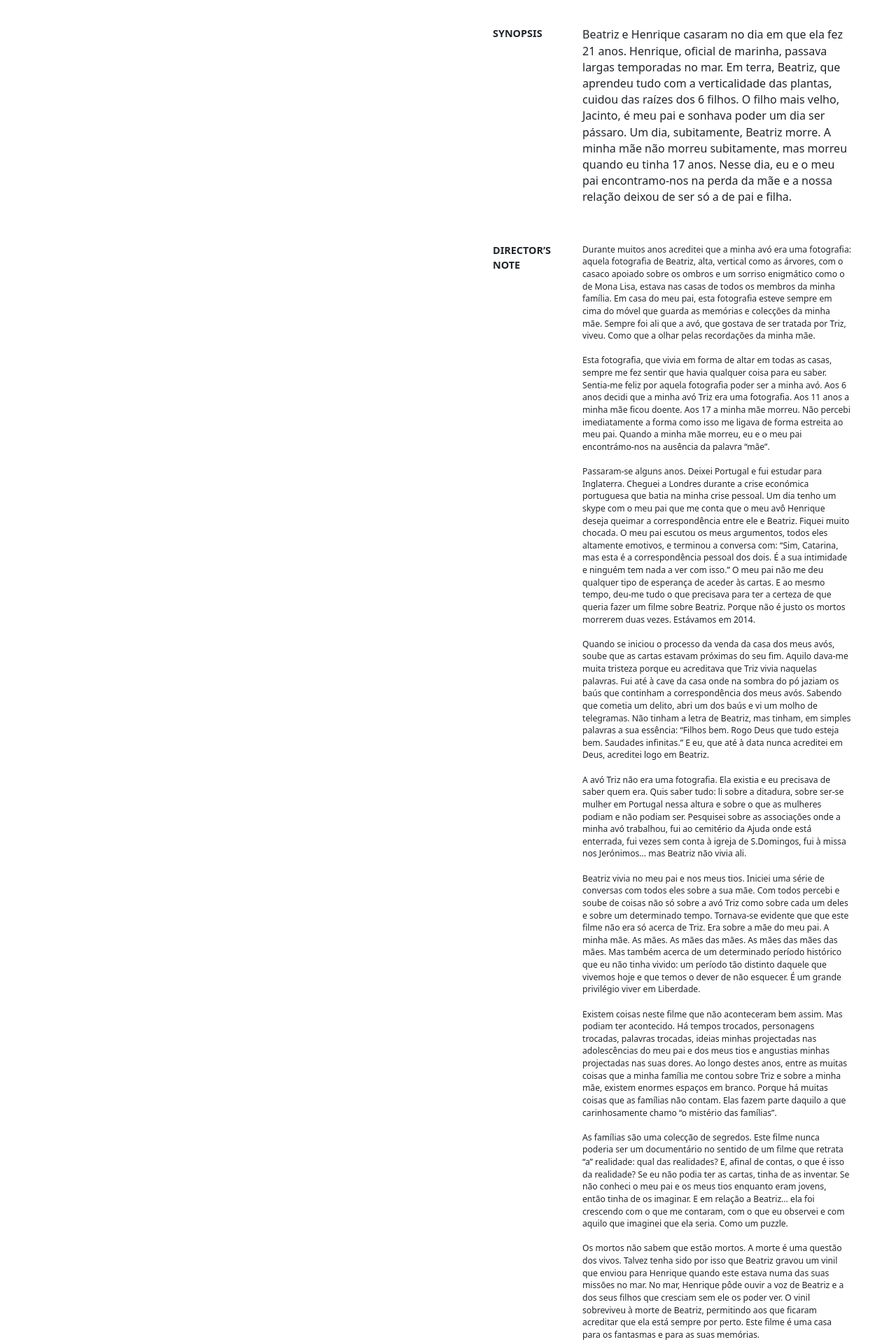
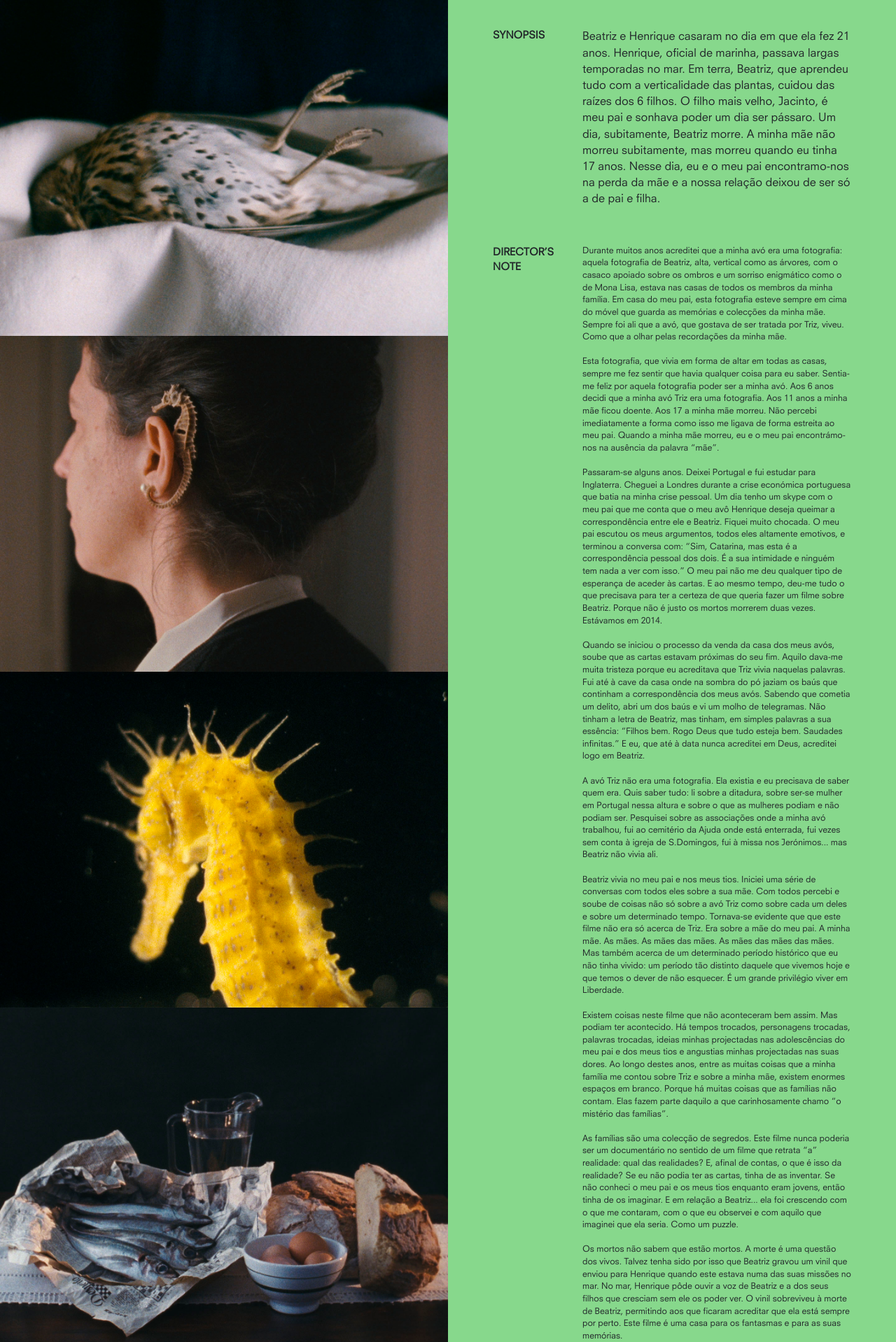
Before and after one commit to mnvnery/metamorfose, a Jekyll site: the page built from sobre.html, in a window 1280 px wide. Shown: the top 1918 px of the page at 70% size. Built offline with Jekyll 4.4.1, drawn with Linux system fonts in a browser that asks for light colours; nearby versions of some CDN libraries.

```diff
--- a/_includes/head.html
+++ b/_includes/head.html
@@ -1,10 +1,12 @@
 <title>{{ site.title }}</title>
 <meta charset="UTF-8">
 <meta name="viewport" content="width=device-width, initial-scale=1.0">
-<link rel="stylesheet" type="text/css" href="{{ site.baseurl }}/assets/css/styles.css">
+
 <script src="{{ site.baseurl }}/assets/js/language.js" defer></script>
 <script src="{{ site.baseurl }}/assets/js/javascript.js" defer></script>
 <link rel="stylesheet" href="https://cdnjs.cloudflare.com/ajax/libs/font-awesome/4.7.0/css/font-awesome.min.css">
 <script src="https://ajax.googleapis.com/ajax/libs/jquery/3.5.1/jquery.min.js"></script>
+<script src="https://ajax.googleapis.com/ajax/libs/jqueryui/1.11.4/jquery-ui.min.js" type="text/javascript"></script>
 <link href="https://cdn.jsdelivr.net/npm/bootstrap@5.1.0/dist/css/bootstrap.min.css" rel="stylesheet" integrity="sha384-KyZXEAg3QhqLMpG8r+8fhAXLRk2vvoC2f3B09zVXn8CA5QIVfZOJ3BCsw2P0p/We" crossorigin="anonymous">
+<link rel="stylesheet" type="text/css" href="{{ site.baseurl }}/assets/css/styles.css">
 <script src="https://cdn.jsdelivr.net/npm/bootstrap@5.1.0/dist/js/bootstrap.bundle.min.js" integrity="sha384-U1DAWAznBHeqEIlVSCgzq+c9gqGAJn5c/t99JyeKa9xxaYpSvHU5awsuZVVFIhvj" crossorigin="anonymous"></script>
--- a/_sass/2-layouts/index.sass
+++ b/_sass/2-layouts/index.sass
@@ -1,62 +1,62 @@
 .disable
-  display: none
+    display: none
 
 
 /* fonts */
 .caps-title
-  font-size: 80%
+    font-size: 80%
 
 
 p
-  line-height: 1.45
+    line-height: 1.45
 
 
 .credits-container p
-  line-height: 1.5
-  margin: 0.4em 0
+    line-height: 1.5
+    margin: 0.4em 0
 
 /* navbar */
 
 .topnav
-  background-color: #87D88C
-  overflow: hidden
-  font-family: Neuzeit, sans-serif
-  letter-spacing: 0.05em
+    background-color: #87D88C
+    overflow: hidden
+    font-family: Neuzeit, sans-serif
+    letter-spacing: 0.05em
 
 
 .topnav a
-  float: left
-  display: block
-  color: black
-  text-align: center
-  padding: 14px 16px
-  text-decoration: none
+    float: left
+    display: block
+    color: black
+    text-align: center
+    padding: 14px 16px
+    text-decoration: none
 
 
 .topnav a:hover
-  color: black
+    color: black
 
 
 .topnav a.active
-  background-color: #87D88C
-  color: black
-  font-family: NEONATA, sans-serif
-  letter-spacing: 0.18em
-  text-align: left
-  -webkit-text-stroke: 1.5px black
-  line-height: 1.5
-  padding: 9px 16px
+    background-color: #87D88C
+    color: black
+    font-family: NEONATA, sans-serif
+    letter-spacing: 0.18em
+    text-align: left
+    -webkit-text-stroke: 1.5px black
+    line-height: 1.5
+    padding: 9px 16px
 
 
 .topnav .icon
-  display: none
+    display: none
 
 
 .menu-container
-  display: flex
-  justify-content: space-between
-  align-items: center
-  margin: 0 1vw
+    display: flex
+    justify-content: space-between
+    align-items: center
+    margin: 0 1vw
 
 
 /* sidebar */
@@ -369,9 +369,9 @@ p
     /* about page */
     .about-images-container
         width: 50%
-        height: 100%
+        height: 100vh
         float: left
-        overflow: scroll
+        overflow-y: scroll
 
     .about-images-container img
         float: left
@@ -424,5 +424,5 @@ p
     .text-container
         float: right
         width: 50%
-        height: 100%
-        overflow: scroll
+        height: 100vh
+        overflow-y: scroll
--- a/sobre.html
+++ b/sobre.html
@@ -28,7 +28,7 @@ layout: default
 <!-- content -->
 <div class="scroll-height">
   <div class="about-images-container">
-    <img src="images/Press_1.jpg" alt="">
+    <img src="{{ site.baseurl }}/assets/img/Press_1.jpg" alt="">
     <div class='flex-container mobile'>
       <div><p class="flex-title"><strong>SYNOPSIS</strong></p></div>
       <div>
@@ -36,7 +36,7 @@ layout: default
         <p class="pt">Beatriz e Henrique casaram no dia em que ela fez 21 anos. Henrique, oficial de marinha, passava largas temporadas no mar. Em terra, Beatriz, que aprendeu tudo com a verticalidade das plantas, cuidou das raízes dos 6 filhos. O filho mais velho, Jacinto, é meu pai e sonhava poder um dia ser pássaro. Um dia, subitamente, Beatriz morre. A minha mãe não morreu subitamente, mas morreu quando eu tinha 17 anos. Nesse dia, eu e o meu pai encontramo-nos na perda da mãe e a nossa relação deixou de ser só a de pai e filha.    </p>
       </div>
     </div>
-    <img src="images/Press_2.jpg" alt="">
+    <img src="{{ site.baseurl }}/assets/img/Press_2.jpg" alt="">
         <div class='flex-container mobile'>
           <div><p class="flex-title note"><strong>DIRECTOR’S <br> NOTE</strong></p></div>
             <div>
@@ -51,7 +51,7 @@ layout: default
               </p>
             </div>
         </div>
-    <img src="images/Press_3.jpg" alt="">
+    <img src="{{ site.baseurl }}/assets/img/Press_3.jpg" alt="">
       <div class='flex-container mobile'>
           <div><p class="flex-title"><strong></strong></p></div>
             <div>
@@ -66,7 +66,7 @@ layout: default
               </p>
             </div>
         </div>
-    <img src="images/Press_4.jpg" alt="">
+    <img src="{{ site.baseurl }}/assets/img/Press_4.jpg" alt="">
       <div class='flex-container mobile'>
           <div><p class="flex-title"><strong></strong></p></div>
             <div>
@@ -81,7 +81,7 @@ layout: default
               </p>
             </div>
         </div>
-    <img src="images/Press_5.jpg" alt="">
+    <img src="{{ site.baseurl }}/assets/img/Press_5.jpg" alt="">
       <div class='flex-container mobile'>
           <div><p class="flex-title"><strong></strong></p></div>
             <div>
@@ -96,7 +96,7 @@ layout: default
               </p>
             </div>
         </div>
-    <img src="images/Press_6.jpg" alt="">
+    <img src="{{ site.baseurl }}/assets/img/Press_6.jpg" alt="">
       <div class='flex-container mobile'>
           <div><p class="flex-title"><strong></strong></p></div>
             <div>
@@ -111,7 +111,7 @@ layout: default
               </p>
             </div>
         </div>
-    <img src="images/Press_7.jpg" alt="">
+    <img src="{{ site.baseurl }}/assets/img/Press_7.jpg" alt="">
       <div class='flex-container mobile'>
           <div><p class="flex-title"><strong></strong></p></div>
             <div>
@@ -126,7 +126,7 @@ layout: default
               </p>
             </div>
         </div>
-    <img src="images/Press_8.jpg" alt="">
+    <img src="{{ site.baseurl }}/assets/img/Press_8.jpg" alt="">
       <div class='flex-container mobile'>
           <div><p class="flex-title"><strong></strong></p></div>
             <div>
@@ -141,7 +141,7 @@ layout: default
               </p>
             </div>
         </div>
-    <img src="images/Press_9.jpg" alt="">
+    <img src="{{ site.baseurl }}/assets/img/Press_9.jpg" alt="">
       <div class='flex-container mobile'>
           <div><p class="flex-title"><strong></strong></p></div>
             <div>
@@ -156,7 +156,7 @@ layout: default
               </p>
             </div>
         </div>
-    <img src="images/Press_10.jpg" alt="">
+    <img src="{{ site.baseurl }}/assets/img/Press_10.jpg" alt="">
       <div class='flex-container mobile'>
           <div><p class="flex-title"><strong></strong></p></div>
             <div>
@@ -169,9 +169,9 @@ layout: default
               </p>
             </div>
         </div>
-    <img src="images/Press_11.jpg" alt="">
-    <img src="images/Press_12.jpg" alt="">
-    <img src="images/Press_13.jpg" alt="">
+    <img src="{{ site.baseurl }}/assets/img/Press_11.jpg" alt="">
+    <img src="{{ site.baseurl }}/assets/img/Press_12.jpg" alt="">
+    <img src="{{ site.baseurl }}/assets/img/Press_13.jpg" alt="">
   </div>
 
   <div class="text-container">
```
Also changed, not shown: historias.html (+70 -2 lines), 8 other files.
